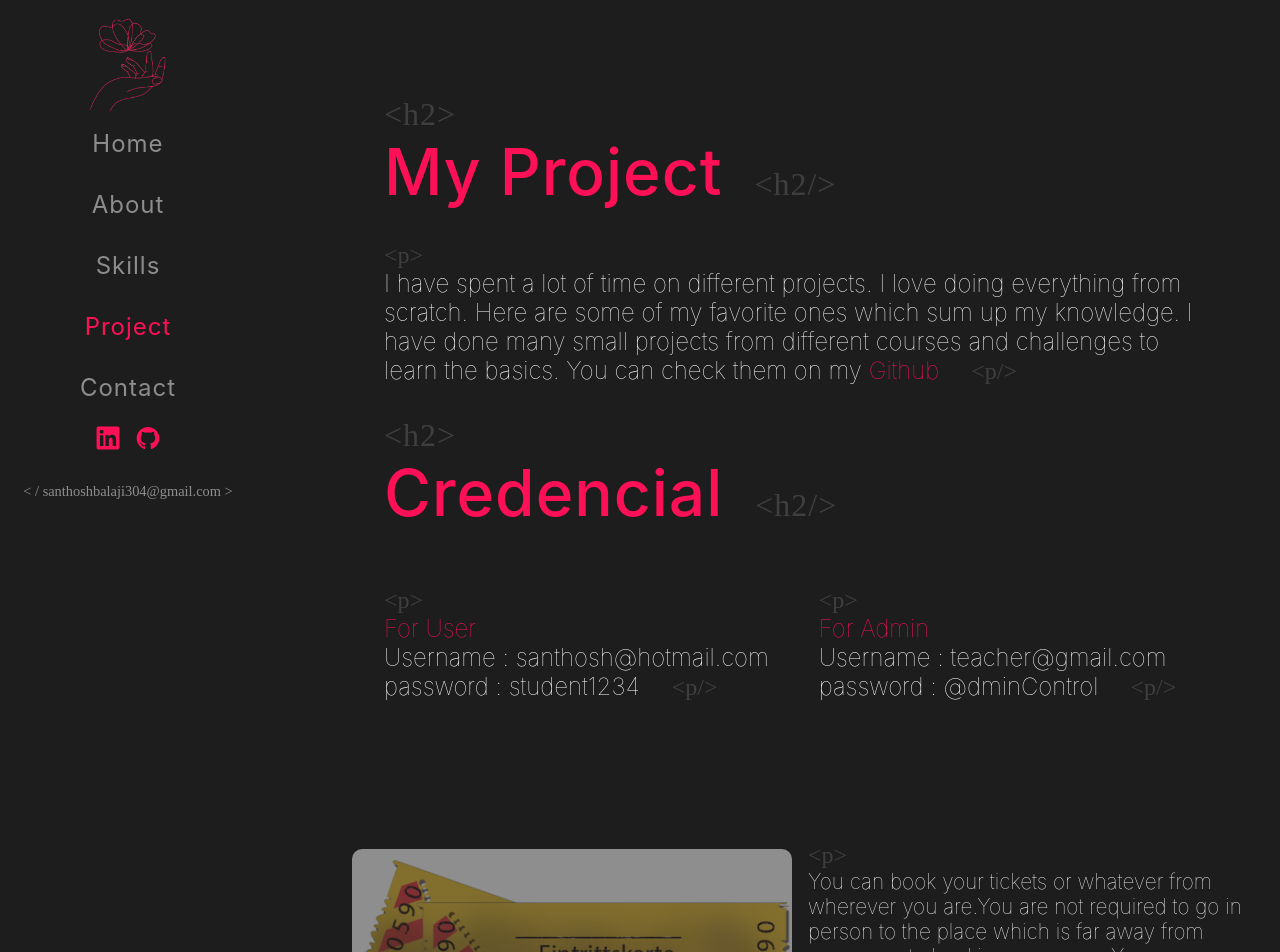
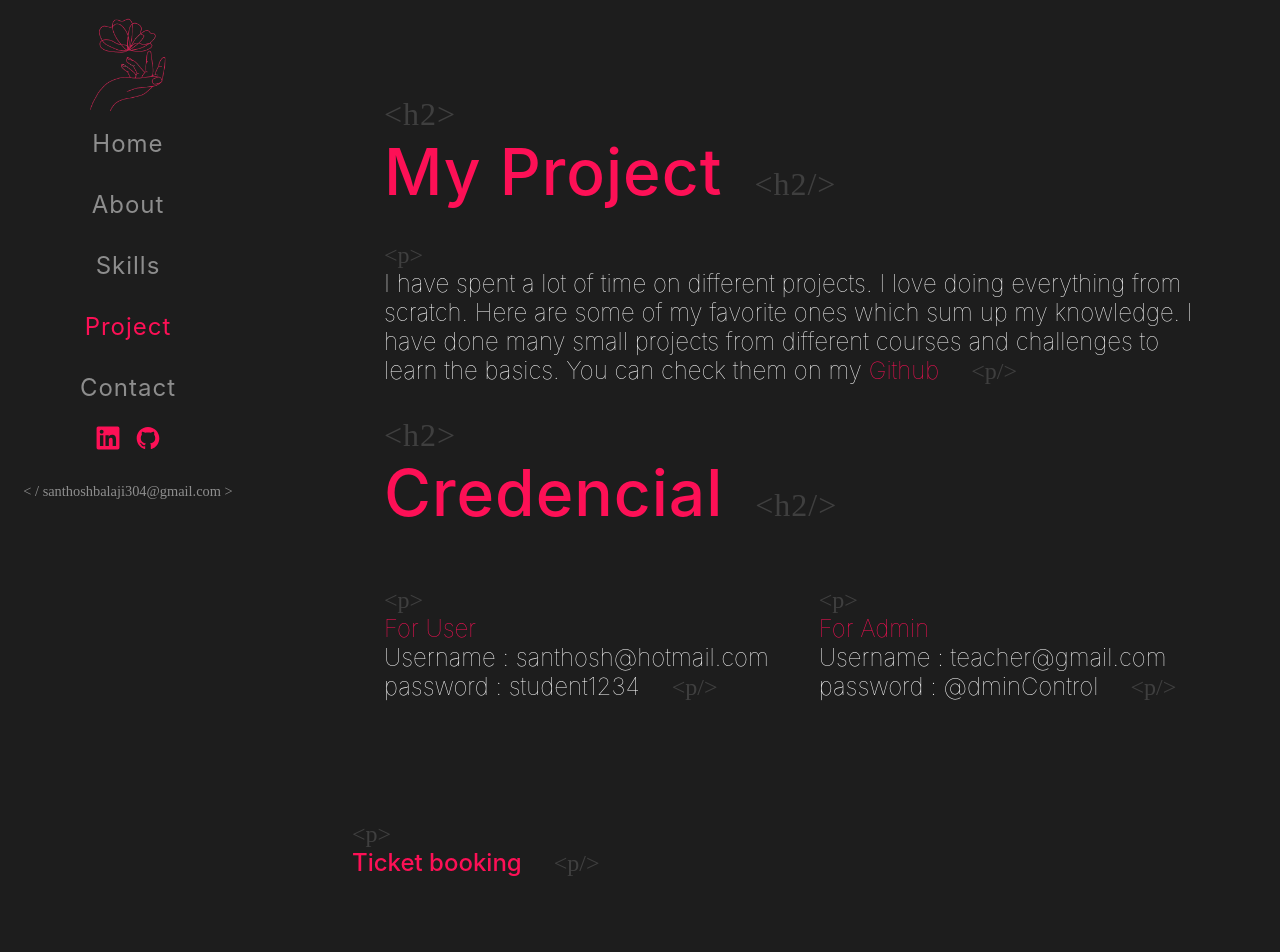
Before and after one commit to San0077/asd, a React (Create React App) app: page /portfolio in a window 1280 px wide. Shown: the top 952 px of the page. Built offline with nearby package versions, Linux system fonts and the light colour scheme; a web font is replaced by a local one.

Commit message:
'intial'

```diff
--- a/src/components/data/ProjectsData.js
+++ b/src/components/data/ProjectsData.js
@@ -10,7 +10,7 @@ const ProjectsPreviewData = [
     id: 1,
     img: ticket,
     name: "Ticket booking",
-    stack: ["< React.js />", "< CSS3 />",],
+      stack: ["< React.js />", "< CSS3 />",],
     src: "https://631761aaea9ff21f1e2eaa51--benevolent-elf-48978c.netlify.app/",
     source: "https://github.com/San0077/mypro",
     backend:"https://github.com/San0077/hackthon-backend",
--- a/src/components/portfolio/Projects.js
+++ b/src/components/portfolio/Projects.js
@@ -6,7 +6,7 @@ const Projects = () => {
   return (
     <section className="portfolio-grid">
       {ProjectsPreviewData.map((project) => (
-
+       <div><p className="title-font pink-text p-tag ">{project.name}</p>
         <section className="project">
 
           <section className="project-image-cover">
@@ -33,6 +33,7 @@ const Projects = () => {
             </section>
           </section>
         </section>
+        </div>
       ))}
     </section>
   );
```
